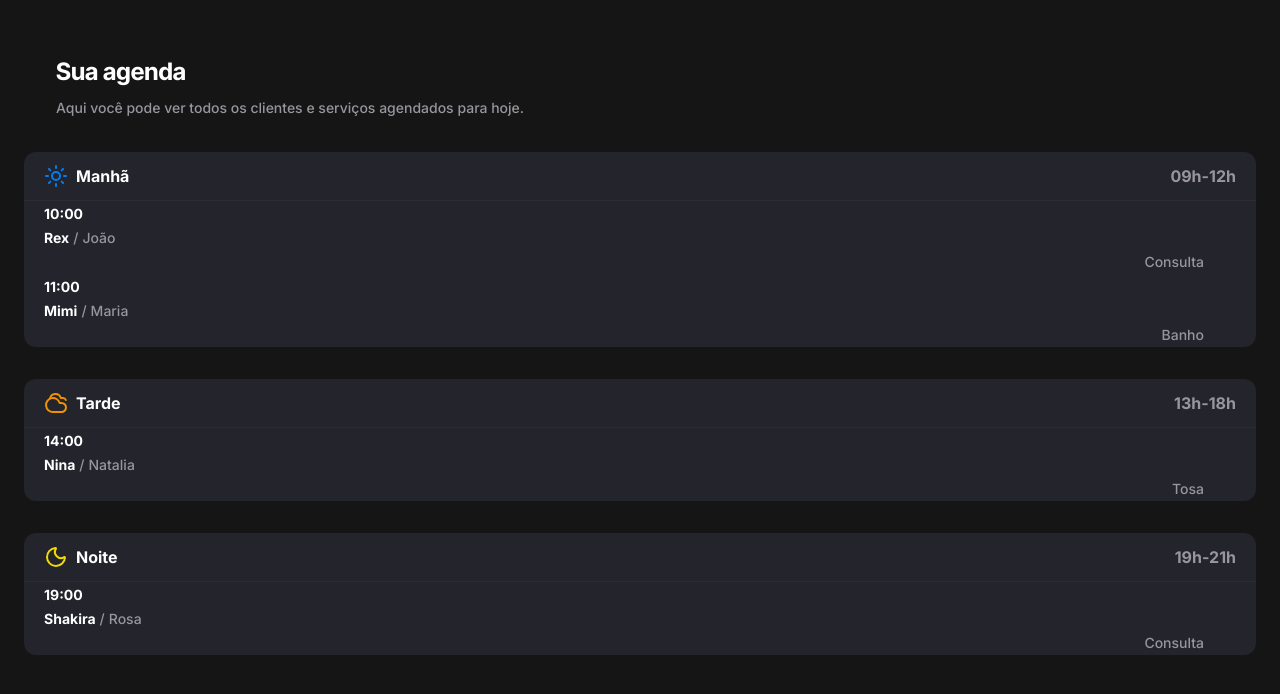
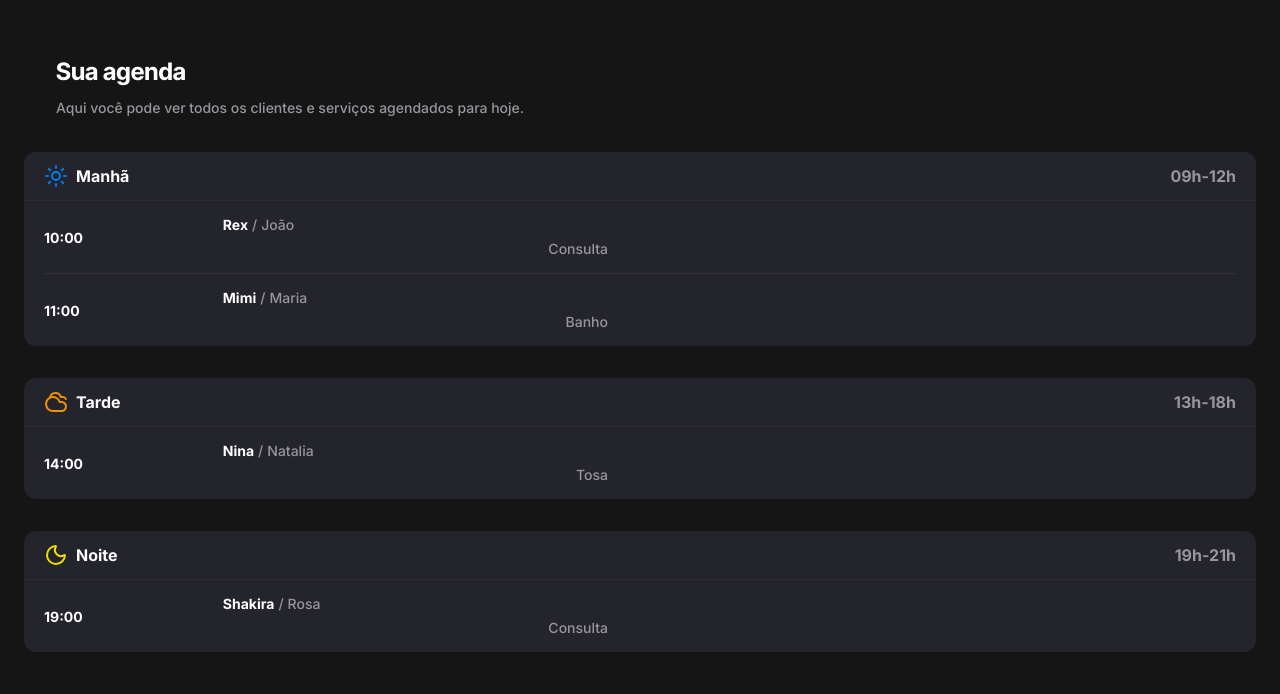
Before and after one commit to leoperass/pet-shop, a Next.js app: page / in a window 1280 px wide. Shown: the top 694 px of the page. Built offline with nearby package versions, Linux system fonts and the light colour scheme.

Commit message:
feat: add appointment card component

```diff
--- a/src/app/page.tsx
+++ b/src/app/page.tsx
@@ -1,101 +1,8 @@
 import { PeriodSection } from '@/components/period-section';
-import { Appointment as AppointmentPrisma } from '@/generated/prisma/client';
-import {
-  Appointment,
-  AppointmentPeriod,
-  AppointmentPeriodDay,
-} from '@/types/appointment';
-
-const appointments = [
-  {
-    id: '1',
-    tutorName: 'João',
-    petName: 'Rex',
-    phone: '1234567890',
-    description: 'Consulta',
-    scheduleAt: new Date('2026-10-01T10:00:00'),
-  },
-  {
-    id: '2',
-    tutorName: 'Maria',
-    petName: 'Mimi',
-    phone: '1234567890',
-    description: 'Banho',
-    scheduleAt: new Date('2026-10-01T11:00:00'),
-  },
-  {
-    id: '3',
-    tutorName: 'Natalia',
-    petName: 'Nina',
-    phone: '1234567890',
-    description: 'Tosa',
-    scheduleAt: new Date('2026-10-01T14:00:00'),
-  },
-  {
-    id: '4',
-    tutorName: 'Rosa',
-    petName: 'Shakira',
-    phone: '123456789',
-    description: 'Consulta',
-    scheduleAt: new Date('2026-10-01T19:00:00'),
-  },
-];
-
-const getPeriod = (hour: number): AppointmentPeriodDay => {
-  if (hour >= 9 && hour < 12) return 'morning';
-  if (hour >= 13 && hour < 18) return 'afternoon';
-  return 'evening';
-};
-
-const groupAppointmentByPeriod = (
-  appointments: AppointmentPrisma[]
-): AppointmentPeriod[] => {
-  const transformedAppointments: Appointment[] = appointments?.map((apt) => ({
-    ...apt,
-    time: apt.scheduleAt.toLocaleTimeString('pt-BR', {
-      hour: '2-digit',
-      minute: '2-digit',
-    }),
-    service: apt.description,
-    period: getPeriod(apt.scheduleAt.getHours()),
-  }));
-
-  const morningAppointments = transformedAppointments.filter(
-    (apt) => apt.period === 'morning'
-  );
-
-  const afternoonAppointments = transformedAppointments.filter(
-    (apt) => apt.period === 'afternoon'
-  );
-
-  const eveningAppointments = transformedAppointments.filter(
-    (apt) => apt.period === 'evening'
-  );
-
-  return [
-    {
-      title: 'Manhã',
-      type: 'morning',
-      timeRange: '09h-12h',
-      appointments: morningAppointments,
-    },
-    {
-      title: 'Tarde',
-      type: 'afternoon',
-      timeRange: '13h-18h',
-      appointments: afternoonAppointments,
-    },
-    {
-      title: 'Noite',
-      type: 'evening',
-      timeRange: '19h-21h',
-      appointments: eveningAppointments,
-    },
-  ];
-};
+import { APPOINTMENT_DATA, groupAppointmentByPeriod } from '@/utils';
 
 export default function Home() {
-  const periods = groupAppointmentByPeriod(appointments);
+  const periods = groupAppointmentByPeriod(APPOINTMENT_DATA);
 
   return (
     <div className="bg-background-primary p-6">
--- a/src/components/appointment-card/appointment-card.tsx
+++ b/src/components/appointment-card/appointment-card.tsx
@@ -1,12 +1,22 @@
 import { Appointment } from '@/types/appointment';
+import { cn } from 'cn';
 
 type AppointmentCardProps = {
   appointment: Appointment;
+  isFirstInSection: boolean;
 };
 
-export const AppointmentCard = ({ appointment }: AppointmentCardProps) => {
+export const AppointmentCard = ({
+  appointment,
+  isFirstInSection = false,
+}: AppointmentCardProps) => {
   return (
-    <div>
+    <div
+      className={cn(
+        'grid grid-cols-2 md:grid-cols-[15%_35%_30%_20%] py-3 items-center',
+        !isFirstInSection && 'border-t border-[#353339]'
+      )}
+    >
       <div className="text-left pr-4 md:pr-0">
         <span className="text-label-medium text-content-primary">
           {appointment.time}
--- a/src/components/period-section/period-section.tsx
+++ b/src/components/period-section/period-section.tsx
@@ -37,7 +37,11 @@
             </div>
 
             {period.appointments.map((appointment, index) => (
-              <AppointmentCard appointment={appointment} key={index} />
+              <AppointmentCard
+                appointment={appointment}
+                key={index}
+                isFirstInSection={index === 0}
+              />
             ))}
           </div>
         </div>
--- /dev/null
+++ b/src/utils/appointment-utils.ts
@@ -0,0 +1,59 @@
+import { Appointment as AppointmentPrisma } from '@/generated/prisma/client';
+import {
+  Appointment,
+  AppointmentPeriod,
+  AppointmentPeriodDay,
+} from '@/types/appointment';
+
+export const getPeriod = (hour: number): AppointmentPeriodDay => {
+  if (hour >= 9 && hour < 12) return 'morning';
+  if (hour >= 13 && hour < 18) return 'afternoon';
+  return 'evening';
+};
+
+export const groupAppointmentByPeriod = (
+  appointments: AppointmentPrisma[]
+): AppointmentPeriod[] => {
+  const transformedAppointments: Appointment[] = appointments?.map((apt) => ({
+    ...apt,
+    time: apt.scheduleAt.toLocaleTimeString('pt-BR', {
+      hour: '2-digit',
+      minute: '2-digit',
+    }),
+    service: apt.description,
+    period: getPeriod(apt.scheduleAt.getHours()),
+  }));
+
+  const morningAppointments = transformedAppointments.filter(
+    (apt) => apt.period === 'morning'
+  );
+
+  const afternoonAppointments = transformedAppointments.filter(
+    (apt) => apt.period === 'afternoon'
+  );
+
+  const eveningAppointments = transformedAppointments.filter(
+    (apt) => apt.period === 'evening'
+  );
+
+  return [
+    {
+      title: 'Manhã',
+      type: 'morning',
+      timeRange: '09h-12h',
+      appointments: morningAppointments,
+    },
+    {
+      title: 'Tarde',
+      type: 'afternoon',
+      timeRange: '13h-18h',
+      appointments: afternoonAppointments,
+    },
+    {
+      title: 'Noite',
+      type: 'evening',
+      timeRange: '19h-21h',
+      appointments: eveningAppointments,
+    },
+  ];
+};
--- /dev/null
+++ b/src/utils/index.ts
@@ -0,0 +1,2 @@
+export * from './appointment-utils';
+export * from './mock-data';
--- /dev/null
+++ b/src/utils/mock-data.ts
@@ -0,0 +1,34 @@
+export const APPOINTMENT_DATA = [
+  {
+    id: '1',
+    tutorName: 'João',
+    petName: 'Rex',
+    phone: '1234567890',
+    description: 'Consulta',
+    scheduleAt: new Date('2026-10-01T10:00:00'),
+  },
+  {
+    id: '2',
+    tutorName: 'Maria',
+    petName: 'Mimi',
+    phone: '1234567890',
+    description: 'Banho',
+    scheduleAt: new Date('2026-10-01T11:00:00'),
+  },
+  {
+    id: '3',
+    tutorName: 'Natalia',
+    petName: 'Nina',
+    phone: '1234567890',
+    description: 'Tosa',
+    scheduleAt: new Date('2026-10-01T14:00:00'),
+  },
+  {
+    id: '4',
+    tutorName: 'Rosa',
+    petName: 'Shakira',
+    phone: '123456789',
+    description: 'Consulta',
+    scheduleAt: new Date('2026-10-01T19:00:00'),
+  },
+];
```
